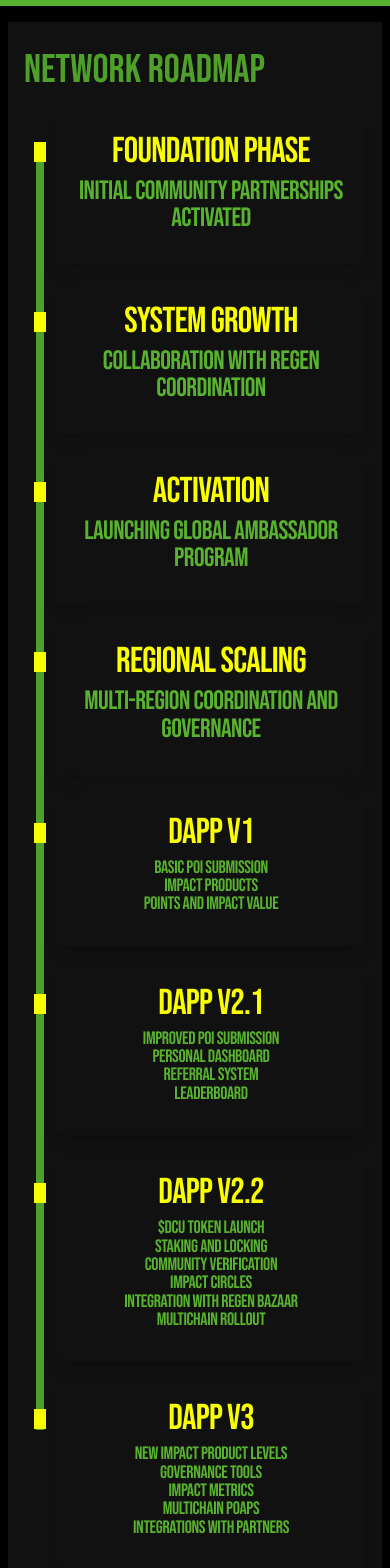
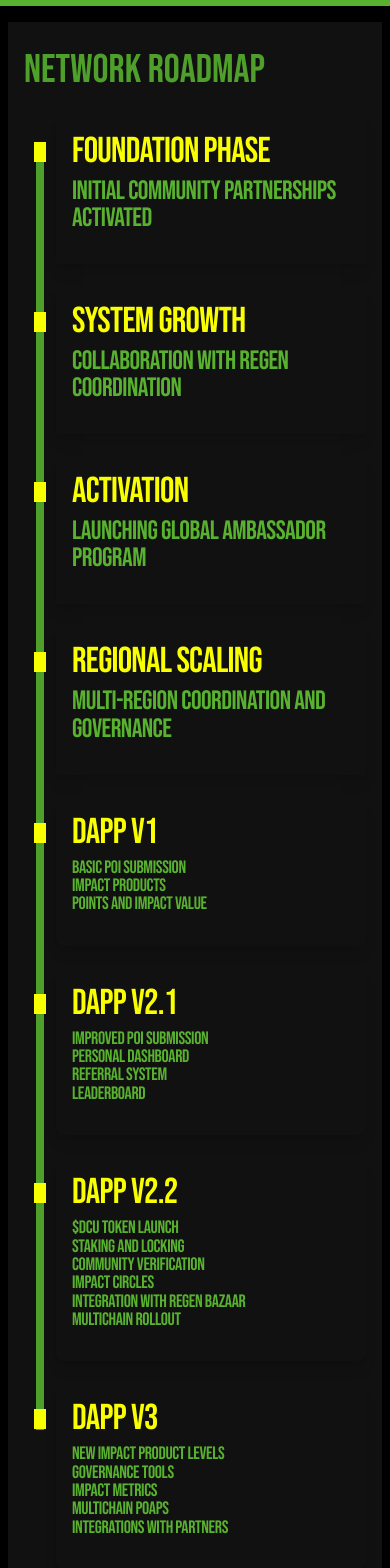
Before and after one commit to DeCleanup-Network/landing-page, a Next.js app: page / in a window 390 px wide. Shown: the part 2880-4448 px from the top of the page. Built offline with nearby package versions, Linux system fonts and the light colour scheme.

Commit message:
fix: enhance responsiveness and styling in NetworkRoadmapSection

```diff
--- a/components/NetworkRoadmapSection/NetworkRoadmapSection.tsx
+++ b/components/NetworkRoadmapSection/NetworkRoadmapSection.tsx
@@ -135,8 +135,8 @@ const NetworkRoadmapSection = () => {
                 <div className="absolute left-4 top-6 w-3 h-5 bg-[#FAFF00] border-2 border-[#FAFF00] z-20 transform -translate-x-1/2" />
                 <div className="ml-8">
                   <div className=" p-4 shadow-lg">
-                    <h4 className="text-[#FAFF00] text-4xl sm:text-5xl lg:text-5xl xl:text-5xl uppercase mb-2 leading-tight" style={{ fontFamily: 'Bebas Neue', letterSpacing: '-0.02em', lineHeight: '100%' }}>FOUNDATION PHASE</h4>
-                    <p className="text-[#58B12F] text-lg lg:text-3xl font-normal mb-4 leading-tight lowercase" style={{ fontFamily: 'Bebas Neue', letterSpacing: '-0.02em', lineHeight: '102%' }}>initial community partnerships activated</p>
+                    <h4 className="text-[#FAFF00] text-left text-4xl sm:text-5xl lg:text-5xl xl:text-5xl uppercase mb-2 leading-tight" style={{ fontFamily: 'Bebas Neue', letterSpacing: '-0.02em', lineHeight: '100%' }}>FOUNDATION PHASE</h4>
+                    <p className="text-[#58B12F] text-left text-lg lg:text-3xl font-normal mb-4 leading-tight lowercase" style={{ fontFamily: 'Bebas Neue', letterSpacing: '-0.02em', lineHeight: '102%' }}>initial community partnerships activated</p>
                   </div>
                 </div>
               </div>
@@ -146,8 +146,8 @@ const NetworkRoadmapSection = () => {
                 <div className="absolute left-4 top-6 w-3 h-5 bg-[#FAFF00]  border-2 border-[#FAFF00] z-20 transform -translate-x-1/2" />
                 <div className="ml-8">
                   <div className=" p-4 shadow-lg">
-                    <h4 className="text-[#FAFF00] text-4xl sm:text-5xl lg:text-5xl xl:text-5xl uppercase mb-2 leading-tight" style={{ fontFamily: 'Bebas Neue', letterSpacing: '-0.02em', lineHeight: '100%' }}>SYSTEM GROWTH</h4>
-                    <p className="text-[#58B12F] text-lg lg:text-3xl font-normal mb-4 leading-tight lowercase" style={{ fontFamily: 'Bebas Neue', letterSpacing: '-0.02em', lineHeight: '102%' }}>collaboration with regen coordination</p>
+                    <h4 className="text-[#FAFF00] text-left text-4xl sm:text-5xl lg:text-5xl xl:text-5xl uppercase mb-2 leading-tight" style={{ fontFamily: 'Bebas Neue', letterSpacing: '-0.02em', lineHeight: '100%' }}>SYSTEM GROWTH</h4>
+                    <p className="text-[#58B12F] text-left text-lg lg:text-3xl font-normal mb-4 leading-tight lowercase" style={{ fontFamily: 'Bebas Neue', letterSpacing: '-0.02em', lineHeight: '102%' }}>collaboration with regen coordination</p>
                   </div>
                 </div>
               </div>
@@ -157,8 +157,8 @@ const NetworkRoadmapSection = () => {
                 <div className="absolute left-4 top-6 w-3 h-5 bg-[#FAFF00]  border-2 border-[#FAFF00] z-20 transform -translate-x-1/2" />
                 <div className="ml-8">
                   <div className="p-4 shadow-lg">
-                    <h4 className="text-[#FAFF00] text-4xl sm:text-5xl lg:text-5xl xl:text-5xl uppercase mb-2 leading-tight" style={{ fontFamily: 'Bebas Neue', letterSpacing: '-0.02em', lineHeight: '100%' }}>ACTIVATION</h4>
-                    <p className="text-[#58B12F] text-lg lg:text-3xl font-normal mb-4 leading-tight lowercase" style={{ fontFamily: 'Bebas Neue', letterSpacing: '-0.02em', lineHeight: '102%' }}>launching global ambassador program</p>
+                    <h4 className="text-[#FAFF00] text-left text-4xl sm:text-5xl lg:text-5xl xl:text-5xl uppercase mb-2 leading-tight" style={{ fontFamily: 'Bebas Neue', letterSpacing: '-0.02em', lineHeight: '100%' }}>ACTIVATION</h4>
+                    <p className="text-[#58B12F] text-left text-lg lg:text-3xl font-normal mb-4 leading-tight lowercase" style={{ fontFamily: 'Bebas Neue', letterSpacing: '-0.02em', lineHeight: '102%' }}>launching global ambassador program</p>
                   </div>
                 </div>
               </div>
@@ -168,8 +168,8 @@ const NetworkRoadmapSection = () => {
                 <div className="absolute left-4 top-6 w-3 h-5 bg-[#FAFF00]  border-2 border-[#FAFF00] z-20 transform -translate-x-1/2" />
                 <div className="ml-8">
                   <div className="p-4 shadow-lg">
-                    <h4 className="text-[#FAFF00] text-4xl sm:text-5xl lg:text-5xl xl:text-5xl uppercase mb-2 leading-tight" style={{ fontFamily: 'Bebas Neue', letterSpacing: '-0.02em', lineHeight: '100%' }}>REGIONAL SCALING</h4>
-                    <p className="text-[#58B12F] text-lg lg:text-3xl font-normal mb-4 leading-tight lowercase" style={{ fontFamily: 'Bebas Neue', letterSpacing: '-0.02em', lineHeight: '102%' }}>multi-region coordination and governance</p>
+                    <h4 className="text-[#FAFF00] text-left text-4xl sm:text-5xl lg:text-5xl xl:text-5xl uppercase mb-2 leading-tight" style={{ fontFamily: 'Bebas Neue', letterSpacing: '-0.02em', lineHeight: '100%' }}>REGIONAL SCALING</h4>
+                    <p className="text-[#58B12F] text-left text-lg lg:text-3xl font-normal mb-4 leading-tight lowercase" style={{ fontFamily: 'Bebas Neue', letterSpacing: '-0.02em', lineHeight: '102%' }}>multi-region coordination and governance</p>
                   </div>
                 </div>
               </div>
@@ -179,8 +179,8 @@ const NetworkRoadmapSection = () => {
                 <div className="absolute left-4 top-6 w-3 h-5 bg-[#FAFF00] border-2 border-[#FAFF00] z-20 transform -translate-x-1/2" />
                 <div className="ml-8">
                   <div className=" rounded-lg p-4 shadow-lg">
-                    <h4 className="text-[#FAFF00] text-4xl sm:text-5xl lg:text-5xl xl:text-5xl uppercase mb-2 leading-tight" style={{ fontFamily: 'Bebas Neue', letterSpacing: '-0.02em', lineHeight: '100%' }}>DAPP V1</h4>
-                    <ul className="text-[#58B12F] text-lg lg:text-3xl font-normal mb-4 leading-tight lowercase" style={{ fontFamily: 'Bebas Neue', letterSpacing: '-0.02em', lineHeight: '102%' }}>
+                    <h4 className="text-[#FAFF00] text-left text-4xl sm:text-5xl lg:text-5xl xl:text-5xl uppercase mb-2 leading-tight" style={{ fontFamily: 'Bebas Neue', letterSpacing: '-0.02em', lineHeight: '100%' }}>DAPP V1</h4>
+                    <ul className="text-[#58B12F] text-left text-lg lg:text-3xl font-normal mb-4 leading-tight lowercase" style={{ fontFamily: 'Bebas Neue', letterSpacing: '-0.02em', lineHeight: '102%' }}>
                       <li className="uppercase">BASIC POI SUBMISSION</li>
                       <li className="uppercase">IMPACT PRODUCTS</li>
                       <li className="uppercase">POINTS AND IMPACT VALUE</li>
@@ -194,8 +194,8 @@ const NetworkRoadmapSection = () => {
                 <div className="absolute left-4 top-6 w-3 h-5 bg-[#FAFF00] border-2 border-[#FAFF00] z-20 transform -translate-x-1/2" />
                 <div className="ml-8">
                   <div className=" rounded-lg p-4 shadow-lg">
-                    <h4 className="text-[#FAFF00] text-4xl sm:text-5xl lg:text-5xl xl:text-5xl uppercase mb-2 leading-tight" style={{ fontFamily: 'Bebas Neue', letterSpacing: '-0.02em', lineHeight: '100%' }}>DAPP V2.1</h4>
-                    <ul className="text-[#58B12F] text-lg lg:text-3xl font-normal mb-4 leading-tight lowercase" style={{ fontFamily: 'Bebas Neue', letterSpacing: '-0.02em', lineHeight: '102%' }}>
+                    <h4 className="text-[#FAFF00] text-4xl text-left sm:text-5xl lg:text-5xl xl:text-5xl uppercase mb-2 leading-tight" style={{ fontFamily: 'Bebas Neue', letterSpacing: '-0.02em', lineHeight: '100%' }}>DAPP V2.1</h4>
+                    <ul className="text-[#58B12F] text-lg text-left lg:text-3xl font-normal mb-4 leading-tight lowercase" style={{ fontFamily: 'Bebas Neue', letterSpacing: '-0.02em', lineHeight: '102%' }}>
                       <li className="uppercase">IMPROVED POI SUBMISSION</li>
                       <li className="uppercase">PERSONAL DASHBOARD</li>
                       <li className="uppercase">REFERRAL SYSTEM</li>
@@ -210,8 +210,8 @@ const NetworkRoadmapSection = () => {
                 <div className="absolute left-4 top-6 w-3 h-5 bg-[#FAFF00] border-2 border-[#FAFF00] z-20 transform -translate-x-1/2" />
                 <div className="ml-8">
                   <div className="rounded-lg p-4 shadow-lg">
-                    <h4 className="text-[#FAFF00] text-4xl sm:text-5xl lg:text-5xl xl:text-5xl uppercase mb-2 leading-tight" style={{ fontFamily: 'Bebas Neue', letterSpacing: '-0.02em', lineHeight: '100%' }}>DAPP V2.2</h4>
-                    <ul className="text-[#58B12F] text-lg lg:text-3xl font-normal mb-4 leading-tight lowercase" style={{ fontFamily: 'Bebas Neue', letterSpacing: '-0.02em', lineHeight: '102%' }}>
+                    <h4 className="text-[#FAFF00] text-4xl sm:text-5xl lg:text-5xl xl:text-5xl uppercase mb-2 text-left leading-tight" style={{ fontFamily: 'Bebas Neue', letterSpacing: '-0.02em', lineHeight: '100%' }}>DAPP V2.2</h4>
+                    <ul className="text-[#58B12F] text-lg lg:text-3xl font-normal mb-4 leading-tight  text-left" style={{ fontFamily: 'Bebas Neue', letterSpacing: '-0.02em', lineHeight: '102%' }}>
                       <li className="uppercase">$DCU TOKEN LAUNCH</li>
                       <li className="uppercase">STAKING AND LOCKING</li>
                       <li className="uppercase">COMMUNITY VERIFICATION</li>
@@ -228,8 +228,8 @@ const NetworkRoadmapSection = () => {
                 <div className="absolute left-4 top-6 w-3 h-5 bg-[#FAFF00] border-2 border-[#FAFF00] z-20 transform -translate-x-1/2" />
                 <div className="ml-8">
                   <div className="rounded-lg p-4 shadow-lg">
-                    <h4 className="text-[#FAFF00] text-4xl sm:text-5xl lg:text-5xl xl:text-5xl uppercase mb-2 leading-tight" style={{ fontFamily: 'Bebas Neue', letterSpacing: '-0.02em', lineHeight: '100%' }}>DAPP V3</h4>
-                    <ul className="text-[#58B12F] text-lg lg:text-3xl font-normal mb-4 leading-tight lowercase" style={{ fontFamily: 'Bebas Neue', letterSpacing: '-0.02em', lineHeight: '102%' }}>
+                    <h4 className="text-[#FAFF00] text-4xl sm:text-5xl lg:text-5xl xl:text-5xl uppercase mb-2 leading-tight text-left" style={{ fontFamily: 'Bebas Neue', letterSpacing: '-0.02em', lineHeight: '100%' }}>DAPP V3</h4>
+                    <ul className="text-[#58B12F] text-lg lg:text-3xl font-normal mb-4 leading-tight lowercase text-left" style={{ fontFamily: 'Bebas Neue', letterSpacing: '-0.02em', lineHeight: '102%' }}>
                       <li className="uppercase">NEW IMPACT PRODUCT LEVELS</li>
                       <li className="uppercase">GOVERNANCE TOOLS</li>
                       <li className="uppercase">IMPACT METRICS</li>
@@ -295,7 +295,7 @@ const NetworkRoadmapSection = () => {
         </div>
 
         {/* Community Impact Section */}
-        <div className="mb-11 mt-8 lg:mt-100 lg:mb-40">
+        <div className="mb-11 mt-50 lg:mt-120 lg:mb-40">
              {/* Horizontal Line Separator */}
         <div className="w-full h-0.5 bg-black mb-2 lg:mb-7 lg:mt-11"></div>
           {/* Header Section - Title and Description side by side */}
@@ -306,7 +306,7 @@ const NetworkRoadmapSection = () => {
               </h3>
             </div>
             <div>
-              <p className="text-black text-base sm:text-lg lg:text-3xl font-normal mb-4 mt-2 leading-tight uppercase" style={{ fontFamily: 'Bebas Neue', letterSpacing: '-0.02em', lineHeight: '102%' }}>
+              <p className="text-black text-left sm:text-lg lg:text-3xl font-normal mb-4 mt-2 leading-tight uppercase" style={{ fontFamily: 'Bebas Neue', letterSpacing: '-0.02em', lineHeight: '102%' }}>
                 ACROSS THE WORLD, INDIVIDUALS AND PARTNERS ARE USING
                 DECLANUP DAPP TO TURN EVERYDAY ACTIONS INTO VERIFIED
                 ENVIRONMENTAL IMPACT. THEIR STORIES SHOW WHAT'S
@@ -319,8 +319,8 @@ const NetworkRoadmapSection = () => {
           <div className="grid grid-cols-1 lg:grid-cols-2 gap-6 lg:items-start">
             {/* HEM Japan - shorter card */}
             <div className="bg-black text-[#4FA02A] p-4 lg:p-6 rounded-none">
-              <h4 className="text-[#FAFF00] font-black text-lg lg:text-xl uppercase mb-4">HEM JAPAN</h4>
-              <p className="text-[#4FA02A] text-sm lg:text-base font-extrabold leading-tight uppercase">
+              <h4 className="text-[#FAFF00]  text-lg mb-4  lg:text-base font-extrabold text-left leading-tight uppercase">HEM JAPAN</h4>
+              <p className="text-[#4FA02A] text-sm lg:text-base font-extrabold leading-relaxed text-left uppercase">
                 ONE OF OUR EARLIEST PARTNERS, THEY HAVE BEEN ACTIVELY ORGANIZING
                 AND VERIFYING CLEANUPS ACROSS JAPAN, USING DECLANUP'S SYSTEM AND
                 OTHER APPS TO TRACK AND RECOGNIZE IMPACT. <br/>
@@ -330,8 +330,8 @@ const NetworkRoadmapSection = () => {
 
             {/* Pestathon - taller card */}
             <div className="bg-black text-[#4FA02A] p-6 lg:p-8 rounded-none">
-              <h4 className="text-[#FAFF00] font-black text-lg lg:text-xl uppercase mb-4">PESATHON</h4>
-              <p className="text-[#4FA02A] text-sm lg:text-base font-extrabold leading-tight uppercase">
+              <h4 className="text-[#FAFF00] font-black text-lg lg:text-xl uppercase text-left mb-4">PESATHON</h4>
+              <p className="text-[#4FA02A] text-sm lg:text-base font-extrabold leading-tight text-left uppercase">
                 PESATHON CAMPAIGN, ORGANIZED BY UNNPLOGGAS IN UNIVERSITY IN NIGERIA
                 BROUGHT EDUCATION AND ACTION TOGETHER. FOR A WEEK, STUDENTS WERE LEARNING
                 LEARNING ABOUT ENVIRONMENTAL CARE AND ACCOMPLISHING CLEANUPS AT
@@ -349,13 +349,13 @@ const NetworkRoadmapSection = () => {
         <div className="p-6 lg:p-8 rounded-xl shadow-lg mb-0">
           <div className="text-black leading-relaxed">
             <span className="text-4xl lg:text-6xl font-black mr-300">"</span>
-            <p className="text-black text-base sm:text-lg lg:text-3xl font-normal mb-4 mt-2 leading-tight uppercase" style={{ fontFamily: 'Bebas Neue', letterSpacing: '-0.02em', lineHeight: '102%' }}>
+            <p className="text-black text-left sm:text-lg lg:text-3xl font-normal mb-4 mt-2 leading-tight uppercase" style={{ fontFamily: 'Bebas Neue', letterSpacing: '-0.02em', lineHeight: '102%' }}>
               I ENCOURAGE YOU TO DIVE IN DECLANUP DAPP! FIND A COMMUNITY WHERE YOU CAN ENJOY CONTRIBUTING TO SOCIETY. AT
               DECLANUP DAPP PICKING UP A SINGLE PLASTIC BOTTLE IS WORTH COLLECTING WHEN INTERACTING WITH PARTICIPANTS. AFTER
               A SNAPSHOT OF YOUR ACTION, YOU CAN TURN THAT INTO A REWARD! START BY TAKING ACTION, SNAPPING A PHOTO, AND
               RECEIVING REWARDS. THEN, LEARN ABOUT WEB3 TECHNOLOGY TO ACTIVATE THOSE REWARDS. DECLANUP EMPLOYS THE
               MOST SOPHISTICATED SYSTEM I'VE ENCOUNTERED IN DAPPS, MAKING IT EASIER FOR PEOPLE TO PARTICIPATE IN ENVIRONMENTAL
-              PROTECTION ACTIVITIES. <span className="font-bebas font-normal text-[30px] ml-200 leading-[102%] tracking-[-0.02em] lowercase"
+              PROTECTION ACTIVITIES. <span className="font-bebas font-normal text-[30px] ml-250  leading-[102%] tracking-[-0.02em] lowercase"
 > Yuichi Hosomo — HEM Japan</span>
             </p>
             <span className="text-4xl lg:text-6xl font-black ml-300">"</span>
```
